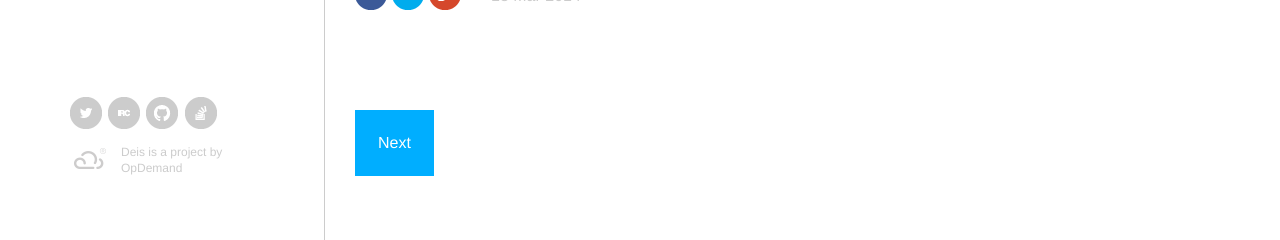
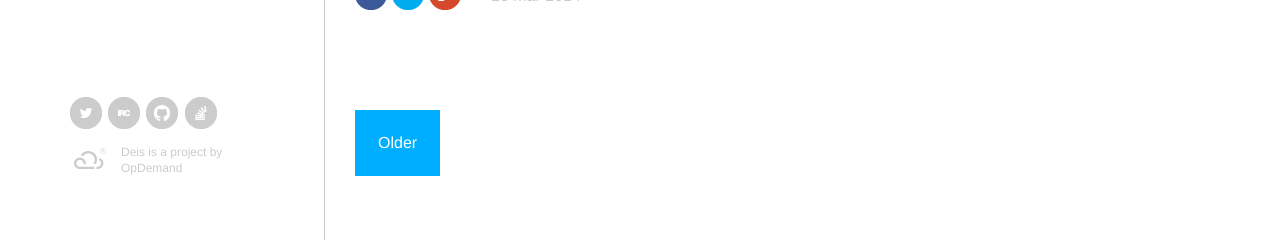
Before and after one commit to stefanfoulis/deis.io, a Jekyll site: the page built from blog/index.html, in a window 1280 px wide. Shown: the part 1855-2095 px from the top of the page. Built offline with Jekyll 4.4.1, drawn with Linux system fonts in a browser that asks for light colours; nearby versions of some CDN libraries; Markdown is read by kramdown in place of the engine named in the settings; the list of posts is cut into pages by our own code.

Commit message:
fix(pagination): handle special case on page 2

```diff
--- a/blog/index.html
+++ b/blog/index.html
@@ -31,10 +31,13 @@
 <!-- Pagination links -->
 <div class="blog-nav">
   {% if paginator.previous_page %}
-    <a href="/blog/page{{ paginator.previous_page }}" class="prev">Previous</a>
+    {% if paginator.page == 2 %}
+    <a href="/blog/" class="prev">Newer</a>
+    {% else %}
+    <a href="/blog/page{{ paginator.previous_page }}/" class="prev">Newer</a>
+    {% endif %}
   {% endif %}
-  <span class="page_number ">Page: {{ paginator.page }} of {{ paginator.total_pages }}</span>
   {% if paginator.next_page %}
-    <a href="/blog/page{{ paginator.next_page }}" class="next">Next</a>
+    <a href="/blog/page{{ paginator.next_page }}" class="next">Older</a>
   {% endif %}
 </div>
```
Also changed, not shown: assets/css/main.css.
